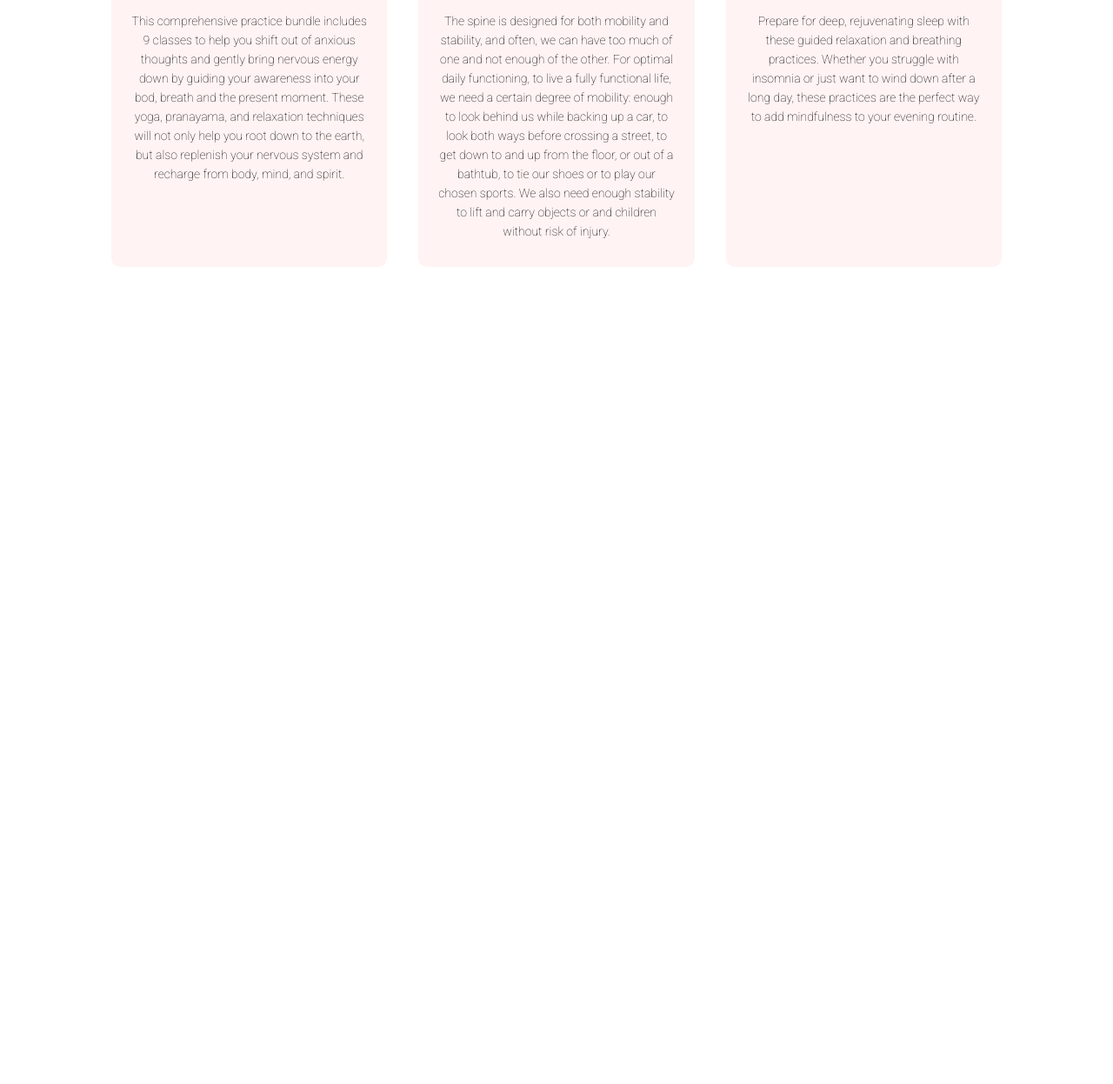
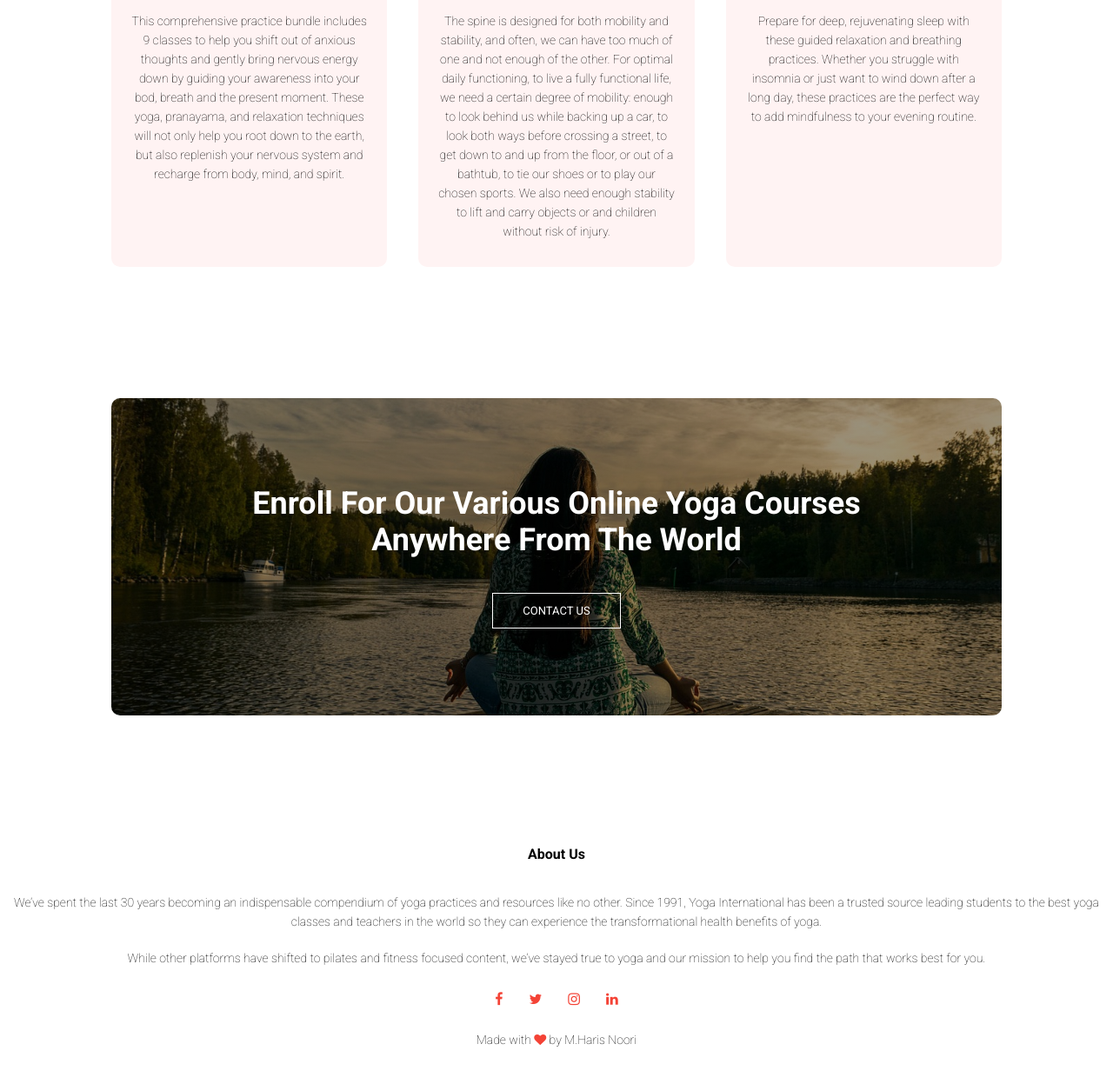
Before and after one commit to vipul0123/SMVDU-Yoga-Club, a plain HTML site: page index.html in a window 1280 px wide. Shown: the part 1094-2341 px from the top of the page at 87% size. Before the commit the page ends 1452 px from the top, so only its background shows below. Drawn offline with Linux system fonts and the light colour scheme.

Commit message:
completed home page

```diff
--- a/index.html
+++ b/index.html
@@ -60,6 +60,25 @@
         </div>
     </section>
 
+    <section class="contact">
+        <h1>Enroll For Our Various Online Yoga Courses<br>Anywhere From The World</h1>
+        <a class="hero-btn" href="">CONTACT US</a>
+    </section>
+
+    <!-- footer -->
+    <section class="footer">
+        <h4>About Us</h4>
+        <p>We’ve spent the last 30 years becoming an indispensable compendium of yoga practices and resources like no other. Since 1991, Yoga International has been a trusted source leading students to the best yoga classes and teachers in the world so they can experience the transformational health benefits of yoga.</p>
+        <p>While other platforms have shifted to pilates and fitness focused content, we’ve stayed true to yoga and our mission to help you find the path that works best for you.</p>
+        <div class="icons">
+            <i class="fa fa-facebook"></i>
+            <i class="fa fa-twitter"></i>
+            <i class="fa fa-instagram"></i>
+            <i class="fa fa-linkedin"></i>
+        </div>
+        <p>Made with <i class="fa fa-heart"></i> by M.Haris Noori</p>
+    </section>
+
 
     <!-- JS for toggle menu -->
     <script>
--- a/style.css
+++ b/style.css
@@ -182,3 +182,49 @@ h3{
         flex-direction: column;
     }
 }
+
+.contact {
+    margin: 100px auto;
+    width: 80%;
+    background-image: linear-gradient(rgba(0,0,0,0.4), rgba(0,0,0,0.4)), url('images/contact_us.jpeg');
+    background-position: center;
+    background-size: cover;
+    border-radius: 10px;
+    text-align: center;
+    padding: 100px 0;
+}
+
+.contact h1{
+    color: #fff;
+    margin-bottom: 40px;
+    padding: 0;
+}
+
+@media(max-width: 700px) {
+    .contact h1{
+        font-size: 24px;
+    }
+}
+
+.footer {
+    width: 100%;
+    text-align: center;
+    padding: 30px 0;
+}
+
+.footer h4{
+    margin-bottom: 25px;
+    margin-top: 20px;
+    font-weight: 600;
+}
+
+.icons .fa{
+    color: #f44336;
+    margin: 0 13px;
+    cursor: pointer;
+    padding: 18px 0;
+}
+
+.fa-heart{
+    color: #f44336;
+}
```
Also changed, not shown: images/contact_us.jpeg (added).
